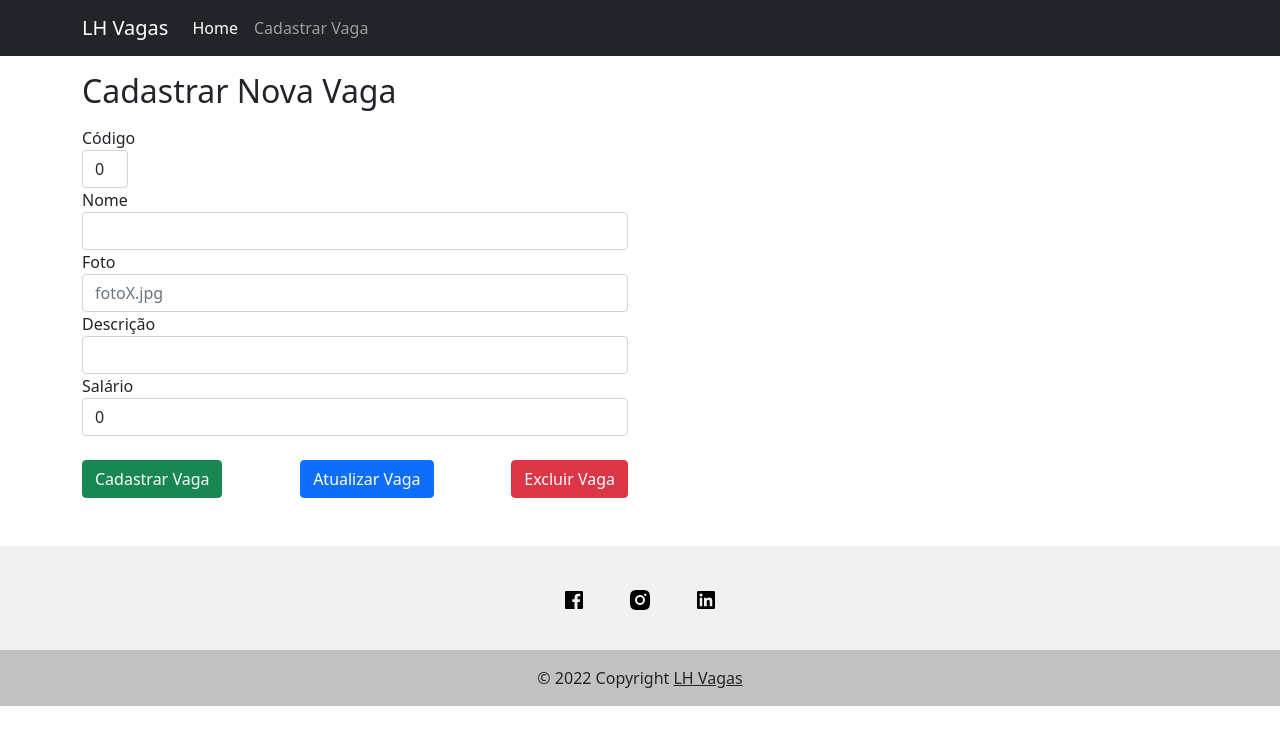
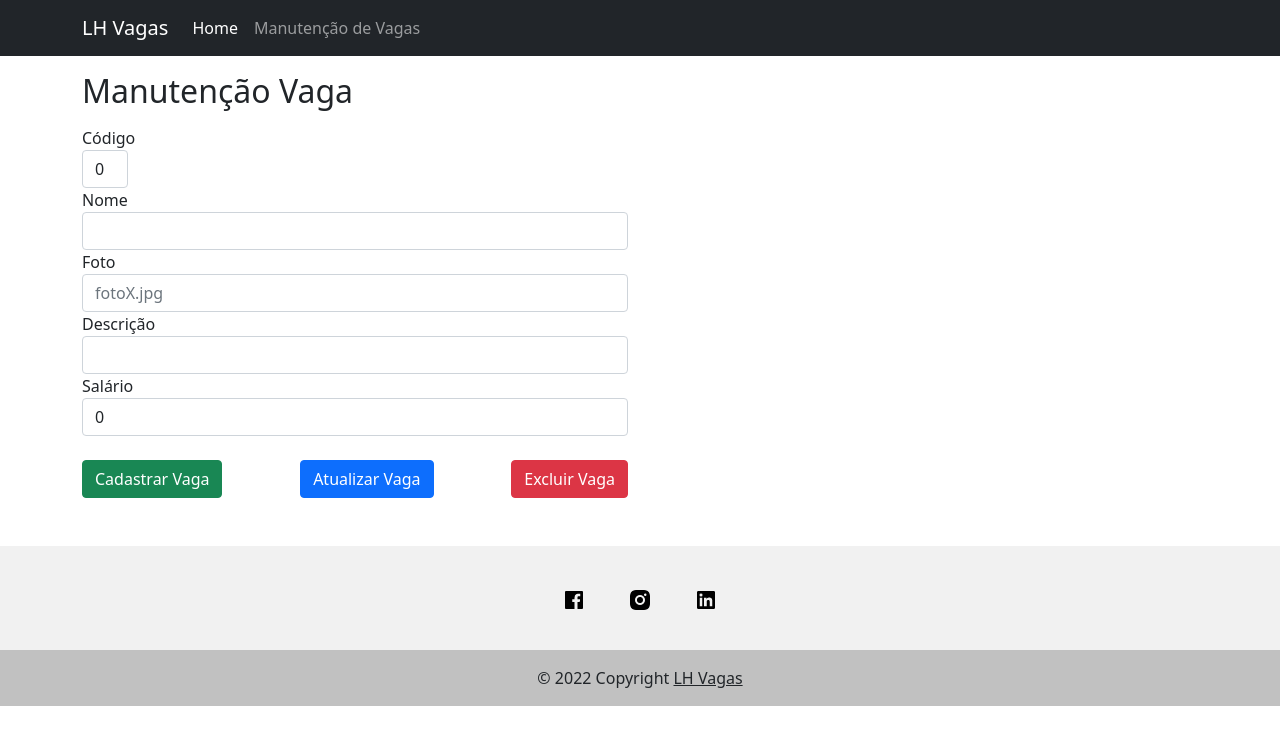
Before and after one commit to matheuscostadesign/projetos-senai, an Angular app in the folder uc12/sa2/angular/lh-angular/: page /painel in a window 1280 px wide. Shown: the top 744 px of the page. Built offline with nearby package versions, Linux system fonts and the light colour scheme.

Commit message:
Gerado arquivo para producao

```diff
--- a/uc12/sa2/angular/lh-angular/src/app/menu/menu.component.html
+++ b/uc12/sa2/angular/lh-angular/src/app/menu/menu.component.html
@@ -9,7 +9,7 @@
       <div class="navbar-nav">
         <a class="nav-link active" aria-current="page" href="#">Home</a>
         <!-- <a class="nav-link" routerLink="/mural">Mural</a> -->
-        <a class="nav-link" routerLink="/painel">Cadastrar Vaga</a>
+        <a class="nav-link" routerLink="/painel">Manutenção de Vagas</a>
       </div>
     </div>
   </div>
--- a/uc12/sa2/angular/lh-angular/src/app/painel-vagas/painel-vagas.component.html
+++ b/uc12/sa2/angular/lh-angular/src/app/painel-vagas/painel-vagas.component.html
@@ -1,5 +1,5 @@
 <div class="container">
-  <h2 class="mt-3 mb-3">Cadastrar Nova Vaga</h2>
+  <h2 class="mt-3 mb-3">Manutenção Vaga</h2>
   <div class="row">
     <div class="col-6">
       <form>
@@ -23,19 +23,3 @@
     </div>
   </div>
 </div>
-
-<!-- <section class="lista-vagas">
-  <div *ngFor="let vaga of vagas">
-    <div class="card" style="width: 18rem;">
-      <img src="assets\img\vagas\{{vaga.foto}}" class="card-img-top" alt="...">
-      <div class="card-body">
-        <h5 class="card-title">Código da Vaga: {{vaga.id}}</h5>
-        <h5 class="card-title">Vaga: {{vaga.nome}}</h5>
-        <p class="card-text">Descricão da Vaga: {{vaga.descricao}}</p>
-        <p class="card-text">Salário: R$ {{vaga.salario}},00</p>
-        <button type="button" (click)="atualizar(vaga.id)">Atualizar Vaga</button>
-        <button type="button" (click)="excluir(vaga.id)">Excluir Vaga</button>
-      </div>
-    </div>
-  </div>
-</section> -->
```
Also changed, not shown: 1 other file (tests, documents, lock files or other folders).
